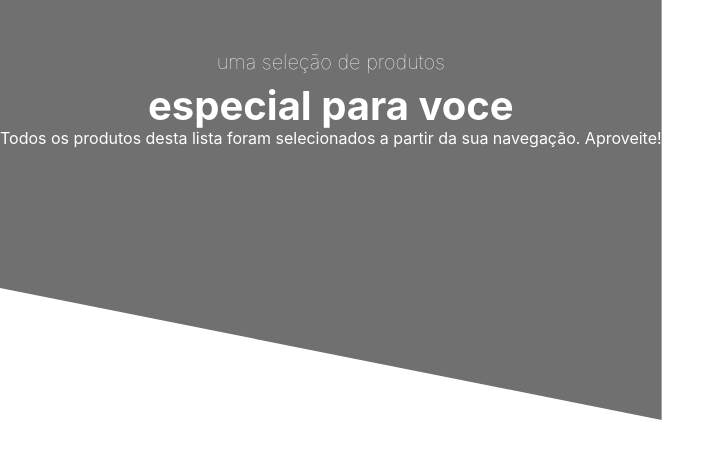
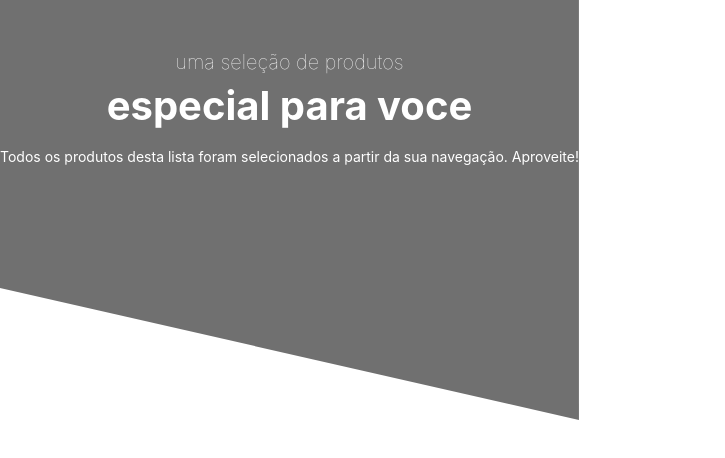
Before and after one commit to est8r/Sprint-Linx, a React (Vite) app: page / in a window 1280 px wide. Shown: the top 458 px of the page, without its empty margins (0-725 px from the left). Built offline with nearby package versions, Linux system fonts and the light colour scheme.

Commit message:
Adicionando o estilo criado no paragrafo

```diff
--- a/src/components/Header/Header.jsx
+++ b/src/components/Header/Header.jsx
@@ -5,7 +5,7 @@ const Header = () => {
     <header className={S.header}>
       <h2 className={S.h2}>uma seleção de produtos</h2>
       <h1 className={S.h1}>especial para voce</h1>
-      <p>
+      <p className={S.p}>
         Todos os produtos desta lista foram selecionados a partir da sua
         navegação. Aproveite!
       </p>
```
